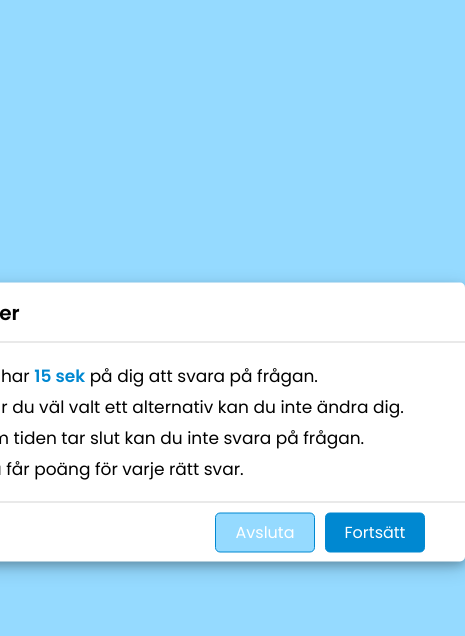
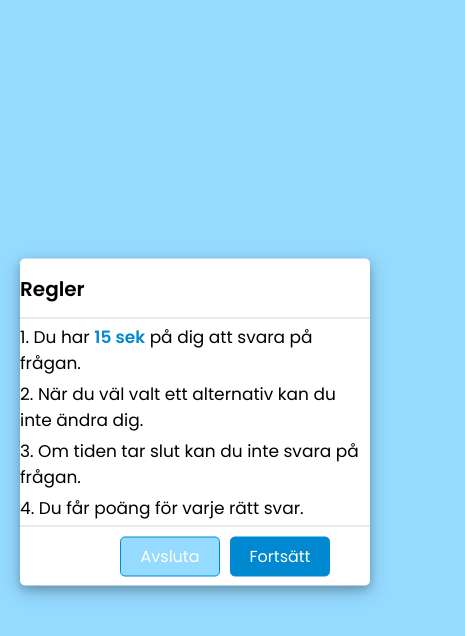
Before and after one commit to Nininjan/nininjan.github.io, a plain HTML site: page quiz.html in a window 390 px wide. Both pictures are taken after a click on the button "Starta quizet". Shown: the whole page, 465 px wide, since content can reach past the window. Drawn offline with Linux system fonts and the light colour scheme.

Commit message:
Update style.css

```diff
--- a/quiz/style.css
+++ b/quiz/style.css
@@ -381,9 +381,13 @@ footer .next_btn:hover {
         height: auto;
     }
 
-    .infobox .activeInfo {
+    .infobox .activeInfo, .infobox, .activeInfo {
         width: 350px;
         height: auto;
+    }
+
+    .info_box .info_list, .info_box .info_title, .info_box buttons {
+        padding: 0;
     }
 
     section .que_text {
```
